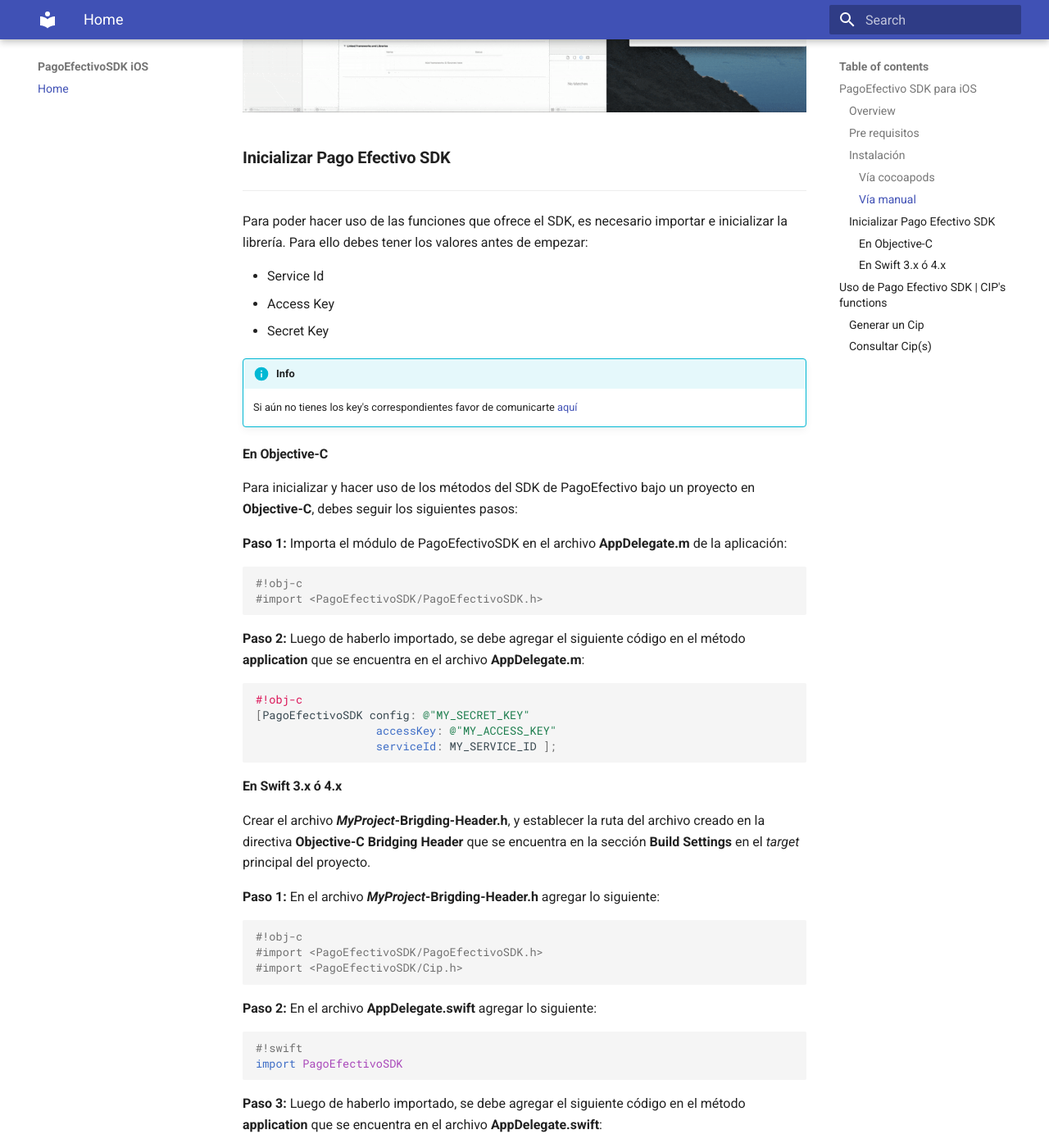
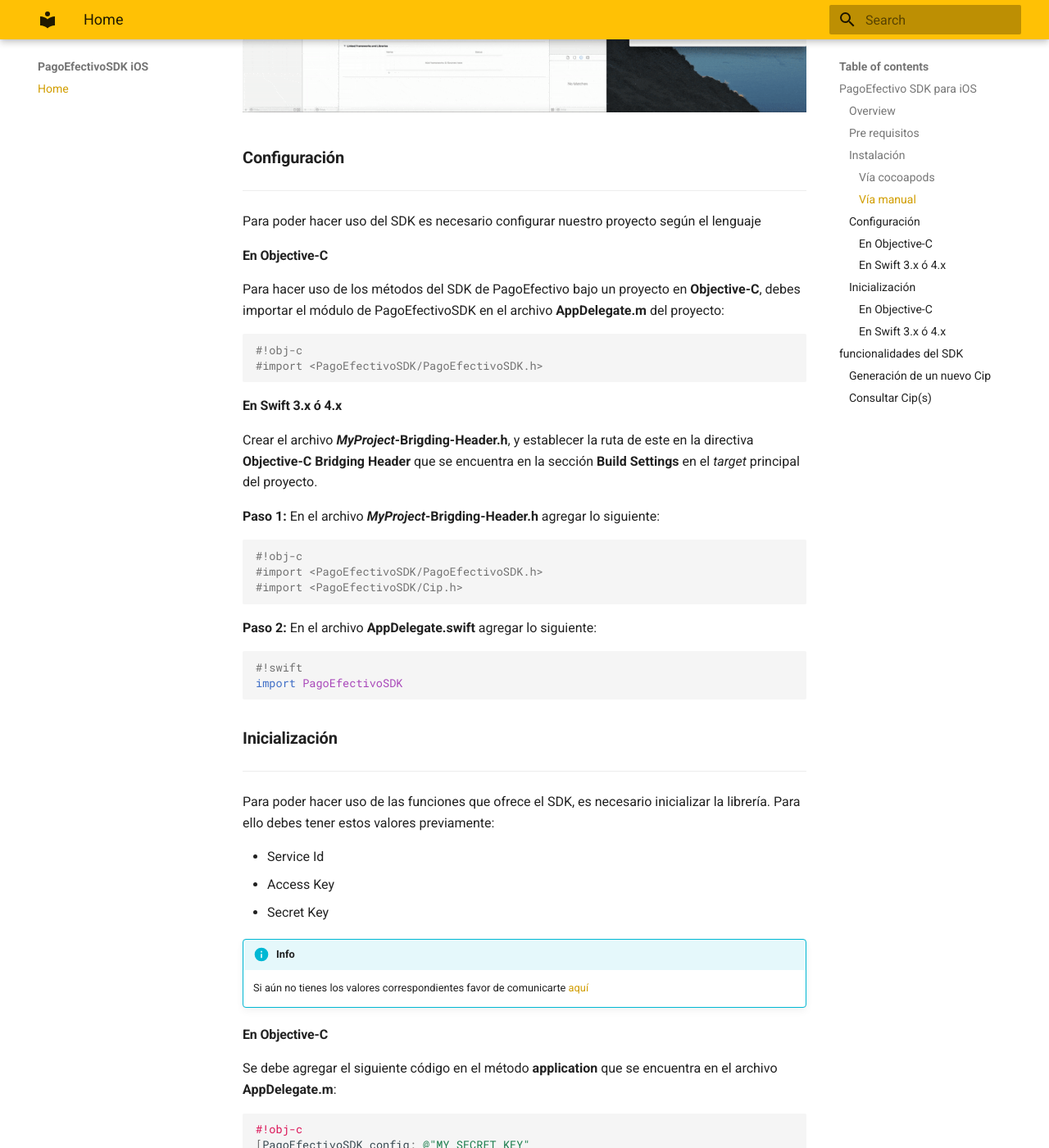
Before and after one commit to PagoEfectivo/sdk-pe-ios-documentation, an MkDocs documentation site: the page built from docs/index.md, in a window 1280 px wide and 1400 px high, scrolled down 1775 px. Shown: the whole window at 82% size. Built offline with MkDocs 1.6.1 and Material for MkDocs 9.7.7, drawn with Linux system fonts in a browser that asks for light colours; some of the changed text lies outside the part shown.

Commit message:
feat(docs): Configuración del SDK
Este ticket comprende de las siguientes modificaciones:

- Se establece un color relacionado al producto mediante el archivo mkdocs.yml

- Se crea la sección "Configuración" en la documentación
  indicando el cómo importar el SDK a un proyecto

````diff
--- a/docs/index.md
+++ b/docs/index.md
@@ -41,58 +40,38 @@ pod "PagoEfectivoSDK"
 ```
 
 **Paso 5:**
-Instala el pod y abre el archivo de extensión **.xworkspace**:
+Instala el pod y abre el archivo de extensión **.xcworkspace**:
 ```bash
 $ pod install
-$ open yourProject.xworkspace
+$ open yourProject.xcworkspace
 ```
 
 #### **Vía manual**
 **Paso 1:**
-Se debe descargar el [archivo **.framework**](https://goo.gl/)
+Se debe descargar el [**archivo.framework**](https://goo.gl/)
 
 **Paso 2:**
-Abrir tu proyecto con Xcode, y agregar el archivo a las secciones **Embedded Binaries** en el target principal de tu proyecto
+Abrir tu proyecto con Xcode y agregar el archivo a las secciones **Embedded Binaries** en el target principal de tu proyecto
 
 Aqui un ejemplo de cómo debe agregarse de forma manual:
 ![ejemplo forma manual](../assets/forma-manual.gif)
 
-### **Inicializar Pago Efectivo SDK**
+### **Configuración**
 ----
-Para poder hacer uso de las funciones que ofrece el SDK, es necesario importar e inicializar la librería.
-Para ello debes tener los valores antes de empezar:
-
-* Service Id
-* Access Key
-* Secret Key
-
-!!! info
-    Si aún no tienes los key's correspondientes favor de comunicarte [aquí](mailto:elcomercio.mobile@gmail.com)
+Para poder hacer uso del SDK es necesario configurar nuestro proyecto según el lenguaje
 
 #### En Objective-C
-Para inicializar y hacer uso de los métodos del SDK de PagoEfectivo bajo un proyecto en **Objective-C**, debes seguir los siguientes pasos:
-
-**Paso 1:**
-Importa el módulo de PagoEfectivoSDK en el archivo **AppDelegate.m** de la aplicación:
+Para hacer uso de los métodos del SDK de PagoEfectivo bajo un proyecto en **Objective-C**,
+debes importar el módulo de PagoEfectivoSDK en el archivo **AppDelegate.m** del proyecto:
 
 ```
 #!obj-c
 #import <PagoEfectivoSDK/PagoEfectivoSDK.h>
 ```
 
-**Paso 2:**
-Luego de haberlo importado, se debe agregar el siguiente código en el método **application** que se encuentra en el archivo **AppDelegate.m**:
-
-```
-#!obj-c
-[PagoEfectivoSDK config: @"MY_SECRET_KEY"
-                  accessKey: @"MY_ACCESS_KEY"
-                  serviceId: MY_SERVICE_ID ];
-```
-
 #### En Swift 3.x ó 4.x
 
-Crear el archivo **_MyProject_-Brigding-Header.h**, y establecer la ruta del archivo creado en la directiva **Objective-C Bridging Header** que se encuentra en la sección **Build Settings** en el _target_ principal del proyecto.
+Crear el archivo **_MyProject_-Brigding-Header.h**, y establecer la ruta de este en la directiva **Objective-C Bridging Header** que se encuentra en la sección **Build Settings** en el _target_ principal del proyecto.
 
 **Paso 1:**
 En el archivo **_MyProject_-Brigding-Header.h** agregar lo siguiente:
@@ -110,18 +89,40 @@ En el archivo **AppDelegate.swift** agregar lo siguiente:
 import PagoEfectivoSDK
 ```
 
-**Paso 3:**
-Luego de haberlo importado, se debe agregar el siguiente código en el método **application** que se encuentra en el archivo **AppDelegate.swift**:
+### **Inicialización**
+----
+Para poder hacer uso de las funciones que ofrece el SDK, es necesario inicializar la librería.
+Para ello debes tener estos valores previamente:
 
+* Service Id
+* Access Key
+* Secret Key
+
+!!! info
+    Si aún no tienes los valores correspondientes favor de comunicarte [aquí](mailto:elcomercio.mobile@gmail.com)
+
+#### En Objective-C
+Se debe agregar el siguiente código en el método **application** que se encuentra en el archivo **AppDelegate.m**:
+```
+#!obj-c
+[PagoEfectivoSDK config: @"MY_SECRET_KEY"
+                  accessKey: @"MY_ACCESS_KEY"
+                  serviceId: MY_SERVICE_ID ];
+```
+
+#### En Swift 3.x ó 4.x
+Se debe agregar el siguiente código en el método **application** que se encuentra en el archivo **AppDelegate.swift**:
 ```
 #!swift
-PagoEfectivoSDK.config("MY_SECRET_KEY", accessKey: "MY_ACCESS_KEY", serviceId: MY_SERVICE_ID)
+PagoEfectivoSDK.config("MY_SECRET_KEY",
+    accessKey: "MY_ACCESS_KEY",
+    serviceId: MY_SERVICE_ID)
 ```
 
-## **Uso de Pago Efectivo SDK | CIP's functions**
+## **funcionalidades del SDK**
 ----
 
-### **Generar un Cip**
+### **Generación de un nuevo Cip**
 ----
 
 En Objective-C:
--- a/mkdocs.yml
+++ b/mkdocs.yml
@@ -3,8 +3,13 @@ theme: 'material'
 markdown_extensions:
   - codehilite
   - admonition
+
 #todo:
 #  - markdown_fenced_code_tabs:
 #   single_block_as_tab: True
+
 extra:
+  palette:
+    primary: 'Amber'
+    accent: 'Orange'
   version: 1.0
````
Also changed, not shown: other parts of docs/index.md (+1 -2 lines).
